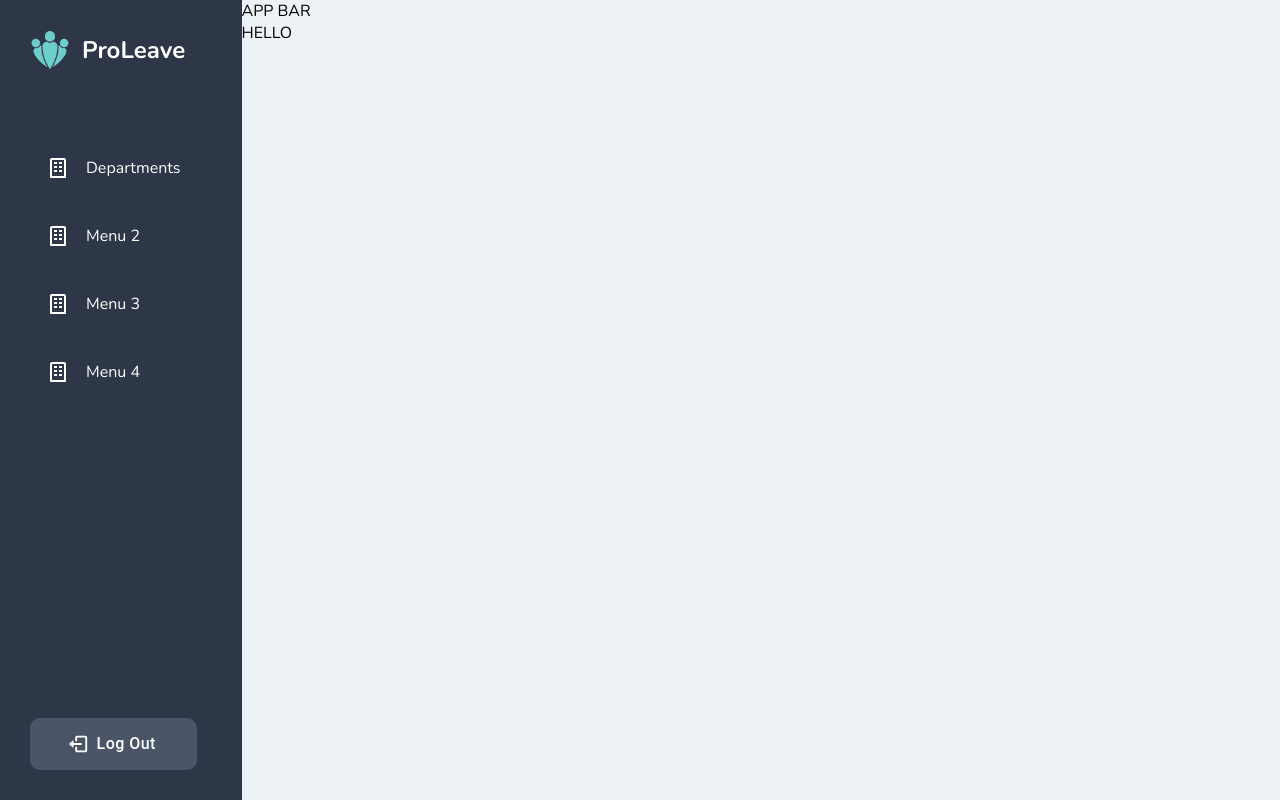
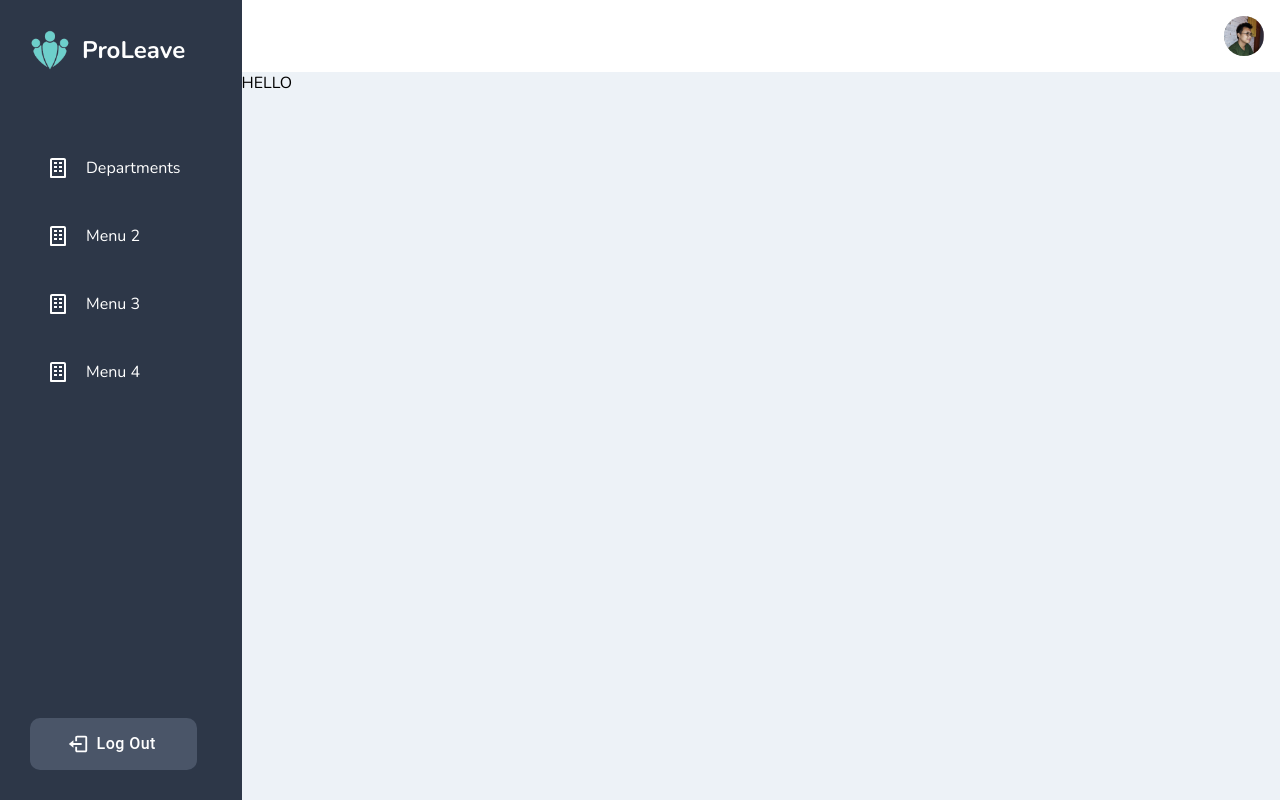
Before and after one commit to ricoputrap/proleave-web, a Next.js app: page / in a window 1280 px wide. Built offline with nearby package versions, Linux system fonts and the light colour scheme.

Commit message:
Implement AppBar

```diff
--- a/components/organisms/AppBar/index.tsx
+++ b/components/organisms/AppBar/index.tsx
@@ -1,5 +1,21 @@
+import { Avatar, Box } from "@mui/material";
+import Image from "next/image";
+import { COLORS } from "../../../styles/variables";
+import profilePic from "../../../assets/images/profilepic.png";
+
 const AppBar: React.FC = () => {
-  return <div>APP BAR</div>
+  return (
+    <Box sx={{
+      background: COLORS.WHITE,
+      padding: "16px",
+      display: "flex",
+      justifyContent: "end"
+    }}>
+      <Avatar alt="Profile Pic">
+        <Image src={profilePic} alt="Profile Pic" />
+      </Avatar>
+    </Box>
+  )
 }
 
 export default AppBar;
--- a/components/organisms/SideNav/index.tsx
+++ b/components/organisms/SideNav/index.tsx
@@ -1,7 +1,6 @@
 import { BtnLogout, Container, Logo, Menus } from "./index.styles";
 import proLeaveLogo from "../../../assets/logo/logo.png"
 import Image from "next/image";
-import { COLORS } from "../../../styles/variables";
 import SideNavMenuItem from "../../atoms/SideNavMenuItem";
 import { BiLogOut } from "react-icons/bi"
 
--- a/components/templates/Layout/index.tsx
+++ b/components/templates/Layout/index.tsx
@@ -11,12 +11,14 @@ const Layout: React.FC<Props> = ({ children }) => {
   return (
     <Box sx={{
       display: "flex",
-      height: "100vh"
+      height: "100vh",
+      width: "100vw"
     }}>
       <SideNav />
       <Box sx={{
         display: "flex",
-        flexDirection: "column"
+        flexDirection: "column",
+        width: "100%"
       }}>
         <AppBar />
         { children }
```
Also changed, not shown: assets/images/profilepic.png (added).
